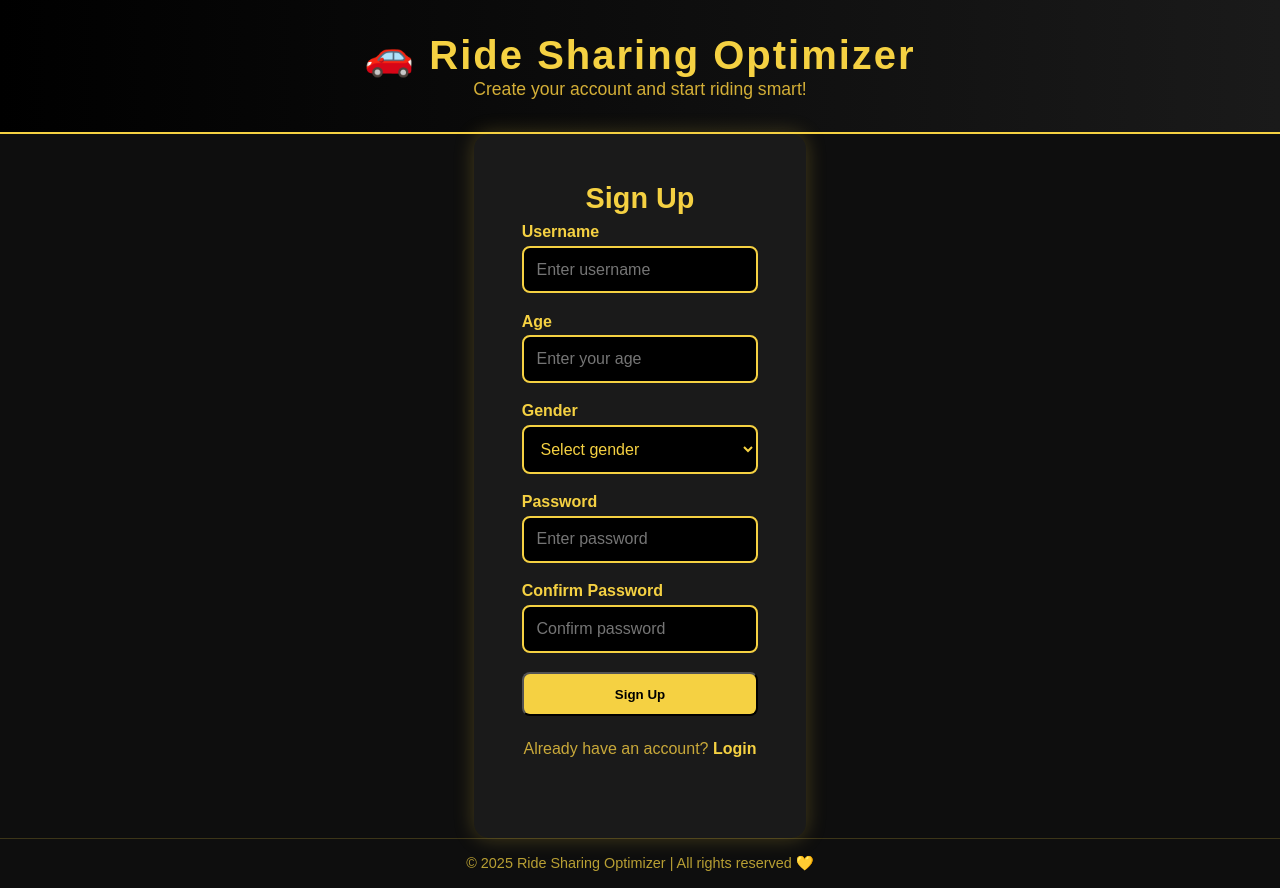
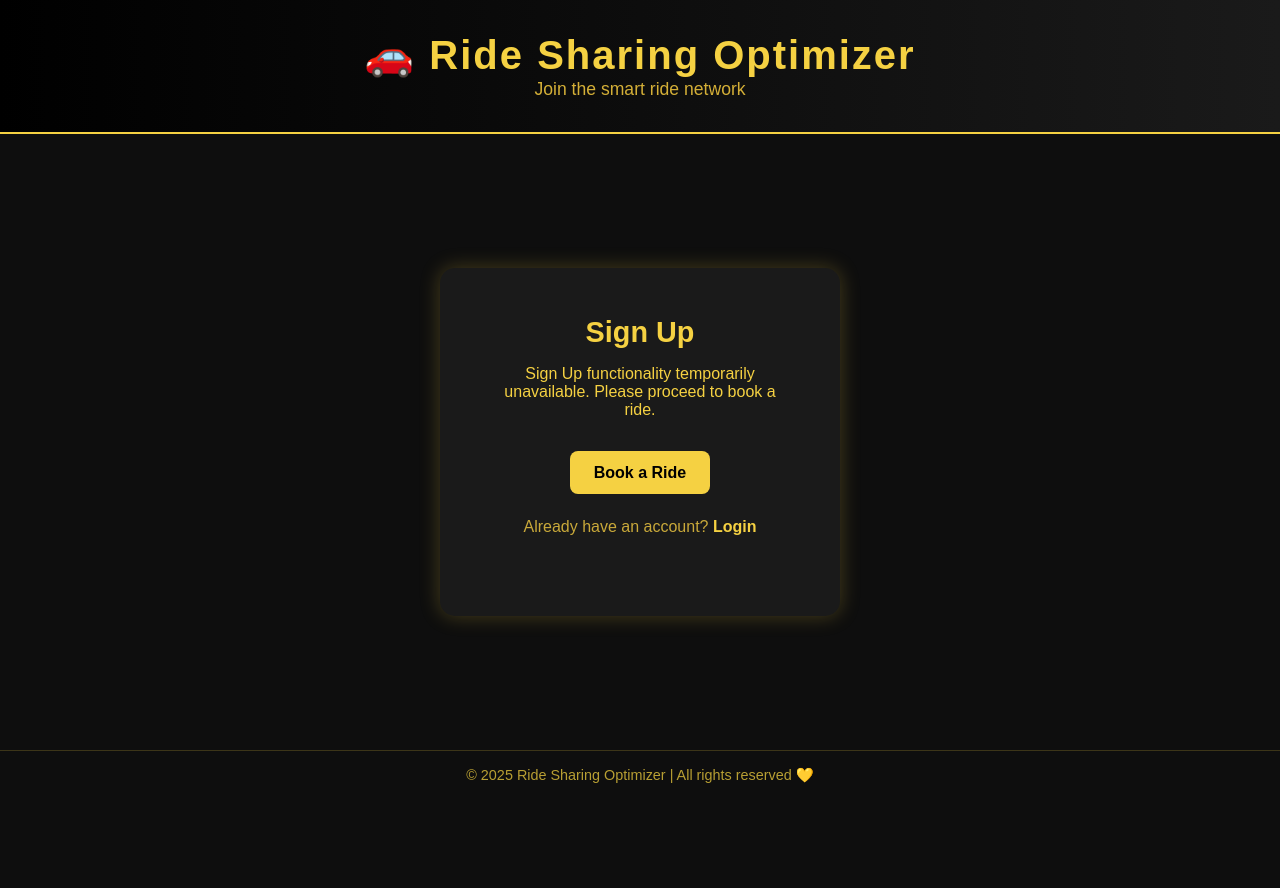
Before and after one commit to PiyushKannaujiya/ride-sharing-project, a website: page signup.html in a window 1280 px wide. After the commit the page ends 800 px from the top, so only its background shows below. Drawn offline with Linux system fonts and the light colour scheme.

Commit message:
Fixed login and signup pages

```diff
--- a/package.json
+++ b/package.json
@@ -2,8 +2,9 @@
   "name": "ride_project",
   "version": "1.0.0",
   "description": "",
-  "main": "index.js",
+  "main": "server.js",
   "scripts": {
+    "start": "node server.js",
     "test": "echo \"Error: no test specified\" && exit 1"
   },
   "keywords": [],
--- a/signup.html
+++ b/signup.html
@@ -9,47 +9,20 @@
 <body>
   <header>
     <h1>🚗 Ride Sharing Optimizer</h1>
-    <p>Create your account and start riding smart!</p>
+    <p>Join the smart ride network</p>
   </header>
 
   <main>
     <div class="container">
       <h2>Sign Up</h2>
 
-      <!-- ✅ Updated form action -->
-      <form action="http://localhost/cgi-bin/backend/backend.cgi" method="POST" class="form">
-        <div class="form-group">
-          <label for="username">Username</label>
-          <input type="text" id="username" name="username" placeholder="Enter username" required />
-        </div>
+      <p style="text-align: center; color: #f5d142; margin-top: 1rem;">
+        Sign Up functionality temporarily unavailable. Please proceed to book a ride.
+      </p>
 
-        <div class="form-group">
-          <label for="age">Age</label>
-          <input type="number" id="age" name="age" placeholder="Enter your age" min="18" required />
-        </div>
-
-        <div class="form-group">
-          <label for="gender">Gender</label>
-          <select id="gender" name="gender" required>
-            <option value="" disabled selected>Select gender</option>
-            <option value="Male">Male 🚹</option>
-            <option value="Female">Female 🚺</option>
-            <option value="Other">Other 🌈</option>
-          </select>
-        </div>
-
-        <div class="form-group">
-          <label for="password">Password</label>
-          <input type="password" id="password" name="password" placeholder="Enter password" required />
-        </div>
-
-        <div class="form-group">
-          <label for="confirm_password">Confirm Password</label>
-          <input type="password" id="confirm_password" name="confirm_password" placeholder="Confirm password" required />
-        </div>
-
-        <button type="submit" class="btn">Sign Up</button>
-      </form>
+      <div class="btn-group">
+        <a href="ride.html" class="btn">Book a Ride</a>
+      </div>
 
       <p class="switch-text">Already have an account?
         <a href="login.html" class="link">Login</a>
```
Also changed, not shown: index.html (+1 -10 lines), login.html (+3 -10 lines), ride.html (+1 -0 lines), server.js (+40 -15 lines).
